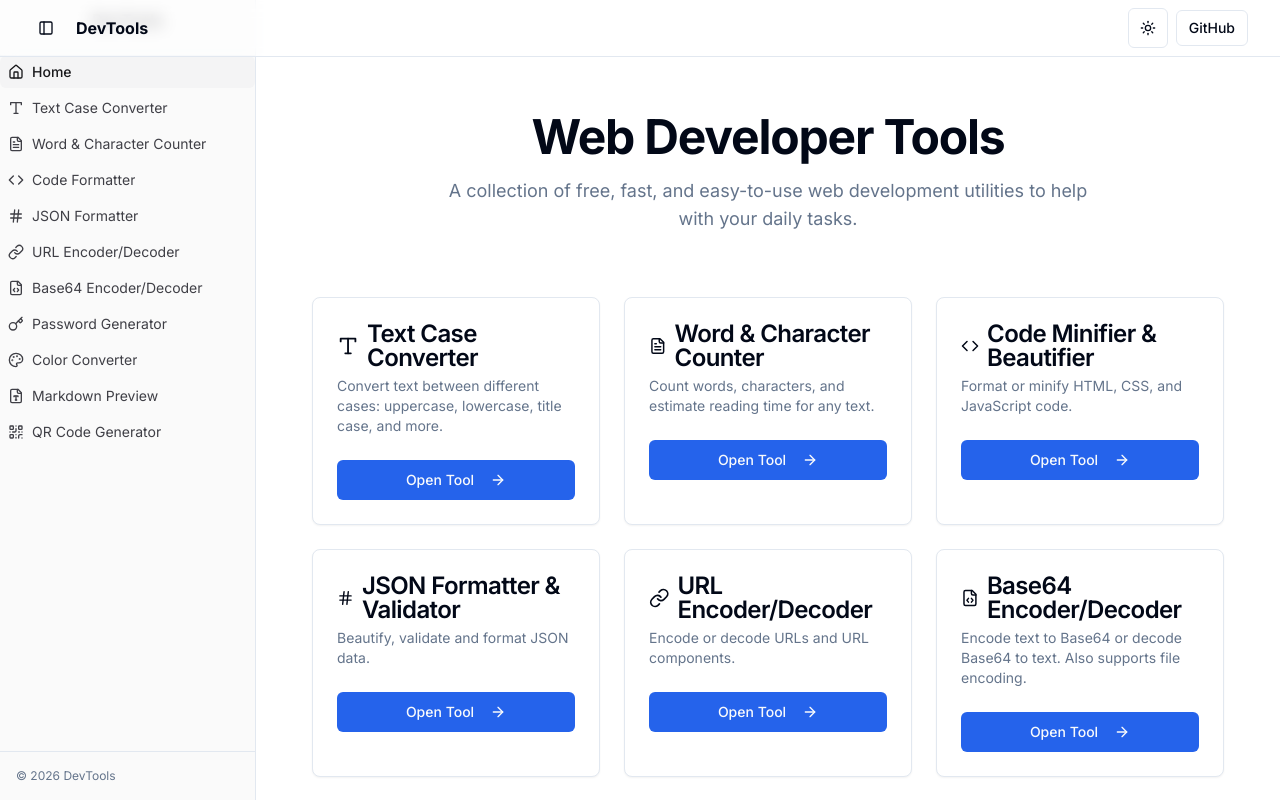
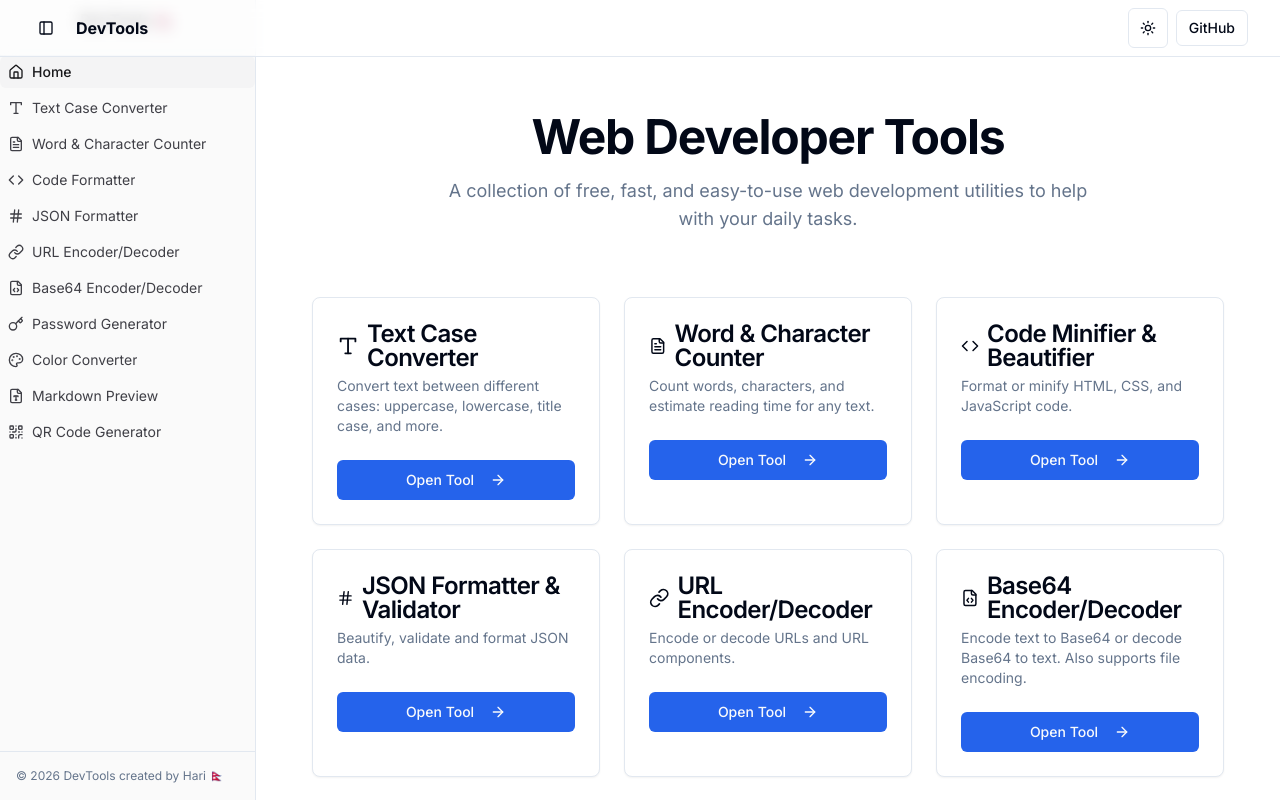
Before and after one commit to Hari-Pant/tools-utility-website, a Next.js app: page / in a window 1280 px wide. Shown: the top 800 px of the page. Built offline with nearby package versions, Linux system fonts and the light colour scheme.

Commit message:
Update sidebar

```diff
--- a/components/app-sidebar.tsx
+++ b/components/app-sidebar.tsx
@@ -89,7 +89,7 @@ export function AppSidebar() {
   return (
     <Sidebar>
       <SidebarHeader className="flex h-14 items-center border-b px-4">
-        <span className="font-semibold">DevTools</span>
+        <span className="font-semibold">DevTools 🇳🇵</span>
       </SidebarHeader>
       <SidebarContent>
         <SidebarMenu>
@@ -110,7 +110,7 @@ export function AppSidebar() {
         </SidebarMenu>
       </SidebarContent>
       <SidebarFooter className="border-t p-4">
-        <div className="text-xs text-muted-foreground">© {new Date().getFullYear()} DevTools</div>
+        <div className="text-xs text-muted-foreground">© {new Date().getFullYear()} DevTools created by Hari 🇳🇵</div>
       </SidebarFooter>
     </Sidebar>
   )
```
